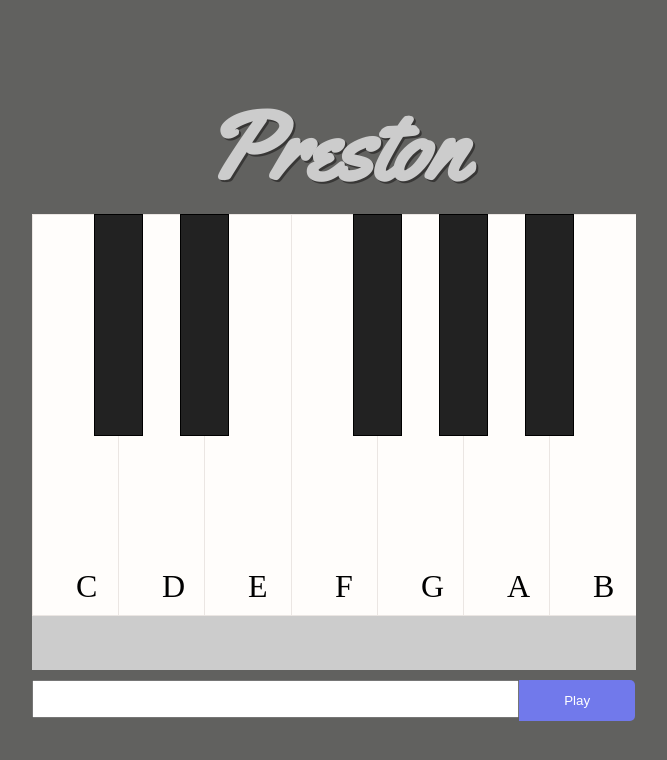
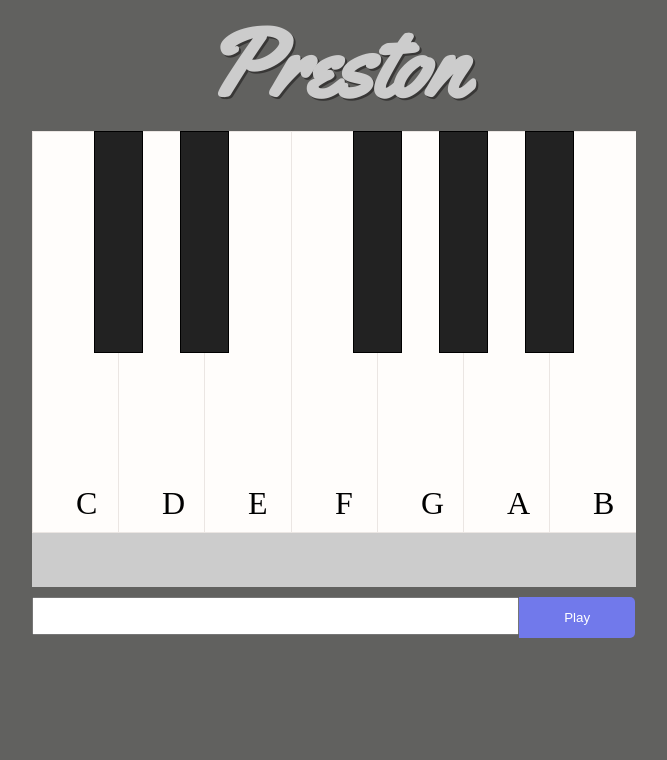
Before and after one commit to ballynmiller/preston, a React (Create React App) app: page / in a window 1280 px wide. Shown: the top 760 px of the page, without its empty margins (306-973 px from the left). Built offline with nearby package versions, Linux system fonts and the light colour scheme.

Commit message:
Removing height from css for body & html

```diff
--- a/src/App.scss
+++ b/src/App.scss
@@ -5,15 +5,10 @@
 	margin: 0;
 }
 
-html{
-    height: 100%;
-}
-
 body{
 	align-items:      center;
 	background-color: #61615f;
 	display:          flex;
-	height:           100%;
 	margin:           auto;
 	justify-content:  center;
 }
```
